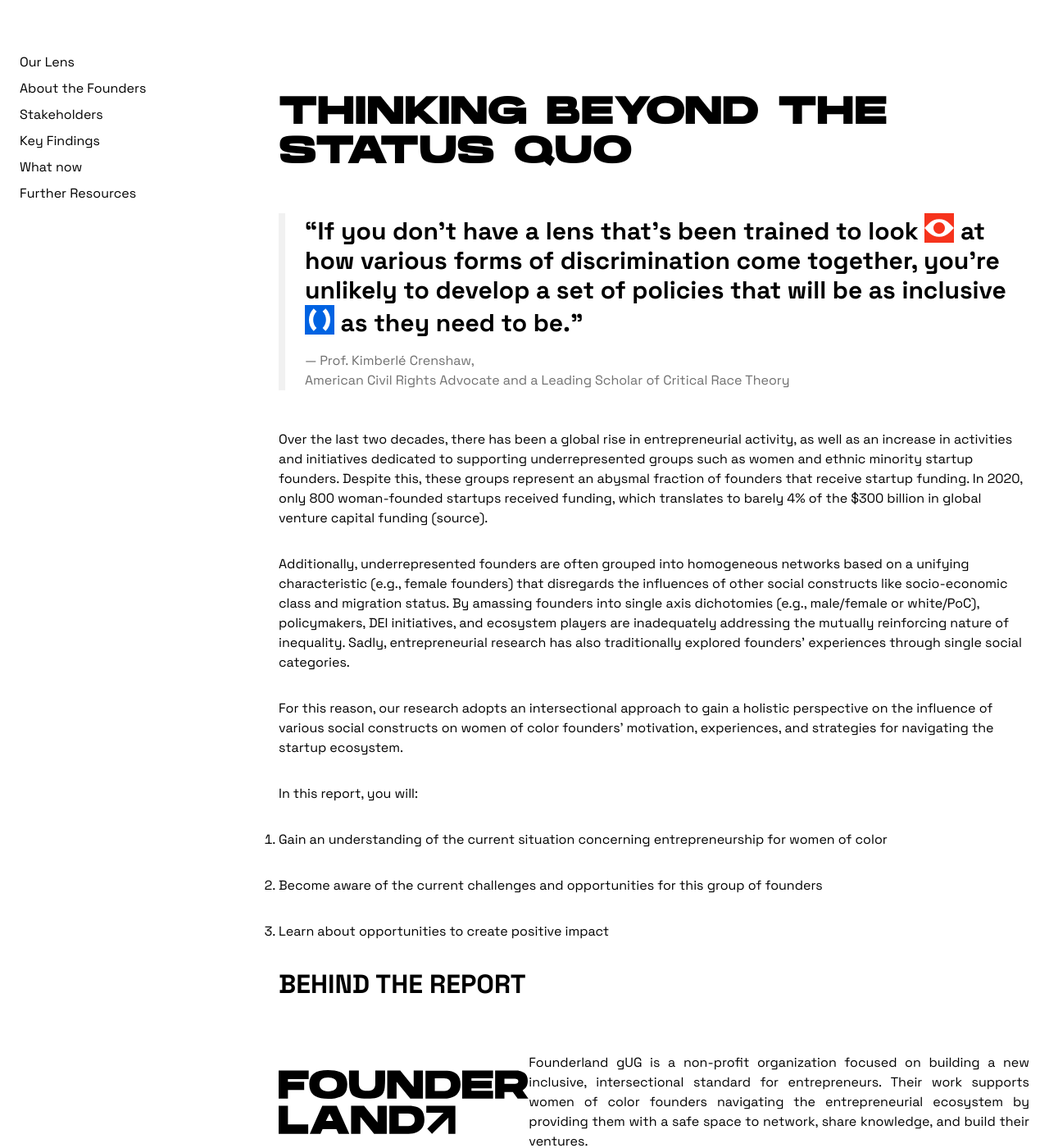
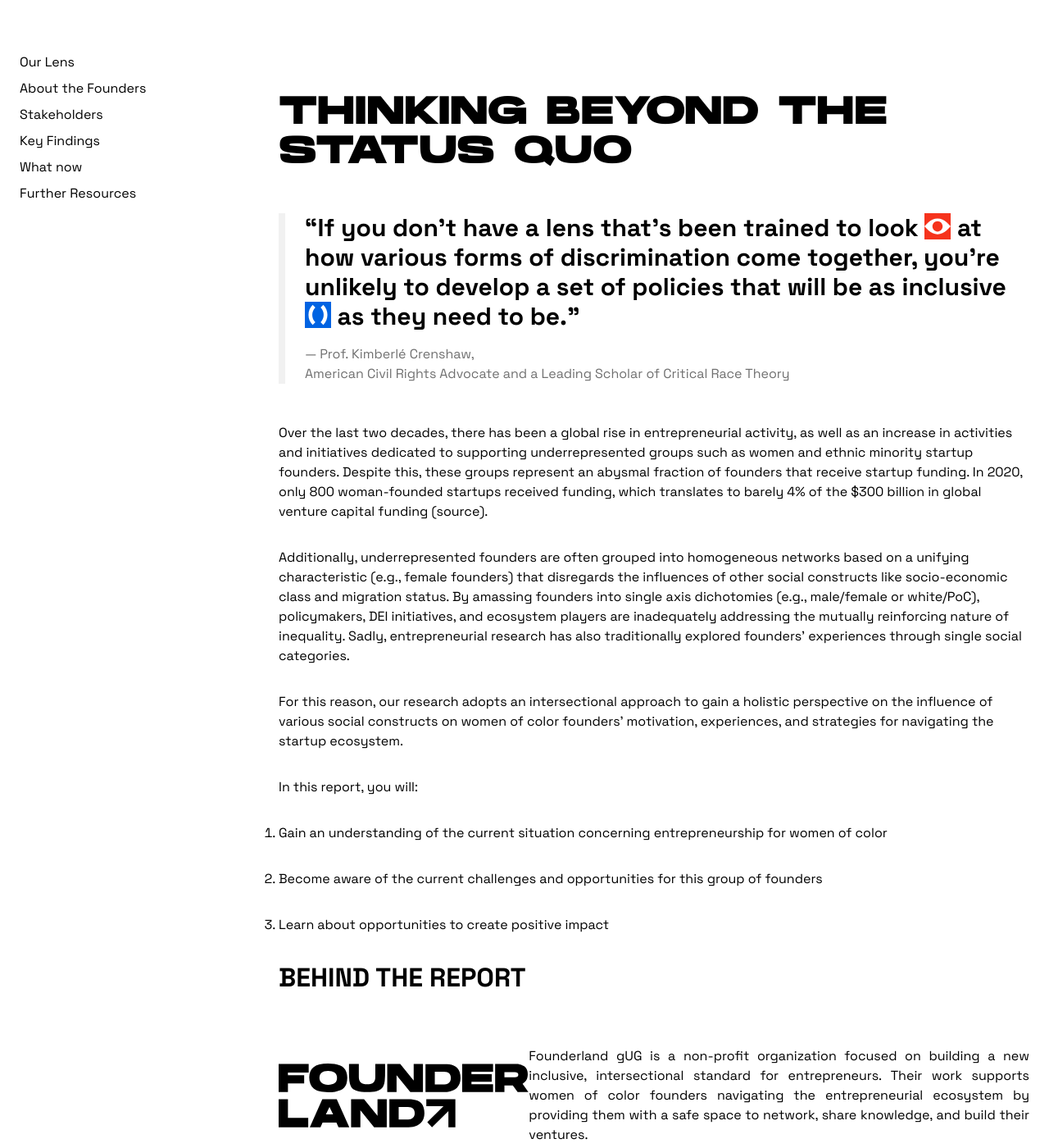
Before and after one commit to Founderland/Report, a Jekyll site: the page built from index.html, in a window 1280 px wide and 1400 px high, scrolled down 695 px. Shown: the whole window at 82% size. Built offline with Jekyll 4.4.1, drawn with Linux system fonts in a browser that asks for light colours.

Commit message:
symbol size tweak

```diff
--- a/assets/styles/input.css
+++ b/assets/styles/input.css
@@ -238,8 +238,8 @@
 
 @screen lg {
     .symbol {
-        width: 36px;
-        height: 36px;
+        width: 32px;
+        height: 32px;
         margin-bottom: -4px;
     }
 }
--- a/assets/styles/output.css
+++ b/assets/styles/output.css
@@ -1064,8 +1064,8 @@
 
 @media (min-width: 1024px) {
   .symbol {
-    width: 36px;
-    height: 36px;
+    width: 32px;
+    height: 32px;
     margin-bottom: -4px;
   }
 }
```
